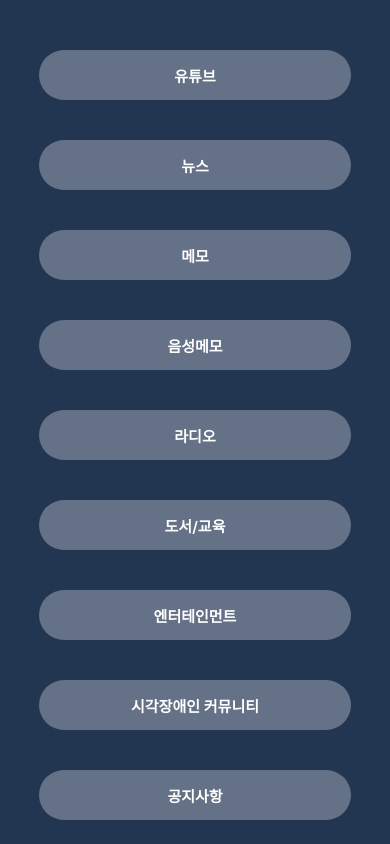
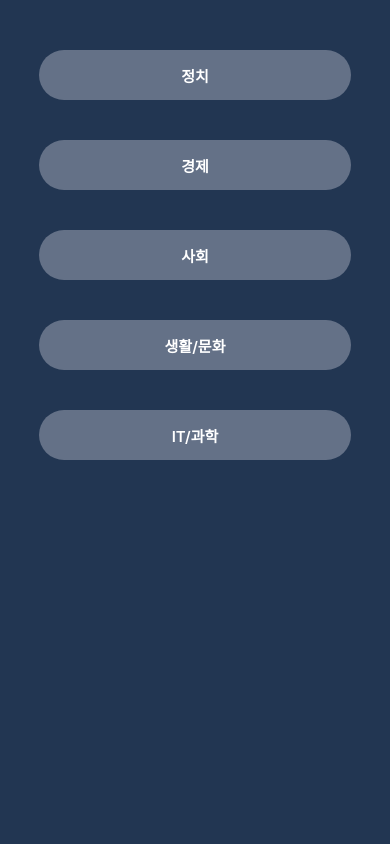
Before and after one commit to phi52227/crawling, a React Native app: screen /KukminIlbo in a window 390 px wide. Built offline with nearby package versions, Linux system fonts and the light colour scheme.

Commit message:
add new site

```diff
--- a/App.tsx
+++ b/App.tsx
@@ -5,7 +5,12 @@ import {NavigationContainer} from '@react-navigation/native';
 import {createNativeStackNavigator} from '@react-navigation/native-stack';
 import type {NativeStackScreenProps} from '@react-navigation/native-stack';
 import MainMenu from './screens/MainMenu';
-import News from './screens/News';
+import NaverNews from './screens/NaverNews';
+import DongaIlbo from './screens/DongaIlbo';
+import JoongangIlbo from './screens/JoongangIlbo';
+import KukminIlbo from './screens/KukminIlbo';
+import YonhapNews from './screens/YonhapNews';
+import YtnNews from './screens/YtnNews';
 import ArticleList from './screens/ArticleList';
 import ArticleDetailPage from './screens/ArticleDetailPage';
 
@@ -13,7 +18,12 @@ const Stack = createNativeStackNavigator();
 
 type RootStackParamList = {
   MainMenu: undefined;
-  News: undefined;
+  NaverNews: undefined;
+  DongaIlbo: undefined;
+  JoongangIlbo: undefined;
+  KukminIlbo: undefined;
+  YonhapNews: undefined;
+  YtnNews: undefined;
   ArticleList: {section: string} | undefined;
   ArticleDetailPage: {article: any; index: number};
 };
@@ -23,8 +33,30 @@ export type mainMenuProps = NativeStackScreenProps<
   'MainMenu'
 >;
 
-export type newsProps = NativeStackScreenProps<RootStackParamList, 'News'>;
-
+export type naverNewsProps = NativeStackScreenProps<
+  RootStackParamList,
+  'NaverNews'
+>;
+export type dongaIlboProps = NativeStackScreenProps<
+  RootStackParamList,
+  'DongaIlbo'
+>;
+export type kukminIlboProps = NativeStackScreenProps<
+  RootStackParamList,
+  'KukminIlbo'
+>;
+export type ytnNewsProps = NativeStackScreenProps<
+  RootStackParamList,
+  'YtnNews'
+>;
+export type yonhapNewsProps = NativeStackScreenProps<
+  RootStackParamList,
+  'YonhapNews'
+>;
+export type joongangIlboProps = NativeStackScreenProps<
+  RootStackParamList,
+  'JoongangIlbo'
+>;
 export type articleListProps = NativeStackScreenProps<
   RootStackParamList,
   'ArticleList'
@@ -44,7 +76,12 @@ function App() {
           headerShown: false,
         }}>
         <Stack.Screen name="MainMenu" component={MainMenu} />
-        <Stack.Screen name="News" component={News} />
+        <Stack.Screen name="NaverNews" component={NaverNews} />
+        <Stack.Screen name="DongaIlbo" component={DongaIlbo} />
+        <Stack.Screen name="KukminIlbo" component={KukminIlbo} />
+        <Stack.Screen name="YtnNews" component={YtnNews} />
+        <Stack.Screen name="YonhapNews" component={YonhapNews} />
+        <Stack.Screen name="JoongangIlbo" component={JoongangIlbo} />
         <Stack.Screen name="ArticleList" component={ArticleList} />
         <Stack.Screen name="ArticleDetailPage" component={ArticleDetailPage} />
       </Stack.Navigator>
--- a/screens/News.tsx
+++ b/screens/DongaIlbo.tsx
@@ -1,14 +1,16 @@
 import React from 'react';
 import {Text, StyleSheet, View, TouchableOpacity} from 'react-native';
 
-import {newsProps} from '../App';
+import {dongaIlboProps} from '../App';
 
 const fieldList = [
   {title: '정치', section: '1'},
   {title: '경제', section: '2'},
   {title: '사회', section: '3'},
-  {title: '생활/문화', section: '4'},
-  {title: 'IT/과학', section: '5'},
+  {title: '문화', section: '4'},
+  {title: '국제', section: '5'},
+  {title: '연예', section: '6'},
+  {title: '스포츠', section: '7'},
 ];
 
 const fieldBtn = (
@@ -27,7 +29,7 @@ const fieldBtn = (
   );
 };
 
-const News = ({navigation}: newsProps) => {
+const DongaIlbo = ({navigation}: dongaIlboProps) => {
   return (
     <View style={styles.container}>
       {fieldList.map((element, index) =>
@@ -61,4 +63,4 @@ const styles = StyleSheet.create({
   },
 });
 
-export default News;
+export default DongaIlbo;
--- /dev/null
+++ b/screens/JoongangIlbo.tsx
@@ -0,0 +1,64 @@
+import React from 'react';
+import {Text, StyleSheet, View, TouchableOpacity} from 'react-native';
+
+import {joongangIlboProps} from '../App';
+
+const fieldList = [
+  {title: '정치', section: '1'},
+  {title: '경제', section: '2'},
+  {title: '사회', section: '3'},
+  {title: '생활/문화', section: '4'},
+  {title: 'IT/과학', section: '5'},
+];
+
+const fieldBtn = (
+  title: String,
+  section: string,
+  index: React.Key,
+  navigate: Function,
+) => {
+  return (
+    <TouchableOpacity
+      style={styles.button}
+      key={index}
+      onPress={() => navigate('ArticleList', {section: section})}>
+      <Text style={styles.menuText}>{title}</Text>
+    </TouchableOpacity>
+  );
+};
+
+const JoongangIlbo = ({navigation}: joongangIlboProps) => {
+  return (
+    <View style={styles.container}>
+      {fieldList.map((element, index) =>
+        fieldBtn(element.title, element.section, index, navigation.navigate),
+      )}
+    </View>
+  );
+};
+
+const styles = StyleSheet.create({
+  container: {
+    flex: 1,
+    alignItems: 'center',
+    backgroundColor: '#223652',
+    paddingTop: 50,
+  },
+  button: {
+    width: '80%',
+    height: 50,
+    borderRadius: 25,
+    alignSelf: 'center',
+    justifyContent: 'center',
+    marginBottom: 40,
+    backgroundColor: '#647187',
+  },
+  menuText: {
+    fontSize: 15,
+    textAlign: 'center',
+    fontWeight: '600',
+    color: 'white',
+  },
+});
+
+export default JoongangIlbo;
--- /dev/null
+++ b/screens/KukminIlbo.tsx
@@ -0,0 +1,64 @@
+import React from 'react';
+import {Text, StyleSheet, View, TouchableOpacity} from 'react-native';
+
+import {kukminIlboProps} from '../App';
+
+const fieldList = [
+  {title: '정치', section: '1'},
+  {title: '경제', section: '2'},
+  {title: '사회', section: '3'},
+  {title: '생활/문화', section: '4'},
+  {title: 'IT/과학', section: '5'},
+];
+
+const fieldBtn = (
+  title: String,
+  section: string,
+  index: React.Key,
+  navigate: Function,
+) => {
+  return (
+    <TouchableOpacity
+      style={styles.button}
+      key={index}
+      onPress={() => navigate('ArticleList', {section: section})}>
+      <Text style={styles.menuText}>{title}</Text>
+    </TouchableOpacity>
+  );
+};
+
+const KukminIlbo = ({navigation}: kukminIlboProps) => {
+  return (
+    <View style={styles.container}>
+      {fieldList.map((element, index) =>
+        fieldBtn(element.title, element.section, index, navigation.navigate),
+      )}
+    </View>
+  );
+};
+
+const styles = StyleSheet.create({
+  container: {
+    flex: 1,
+    alignItems: 'center',
+    backgroundColor: '#223652',
+    paddingTop: 50,
+  },
+  button: {
+    width: '80%',
+    height: 50,
+    borderRadius: 25,
+    alignSelf: 'center',
+    justifyContent: 'center',
+    marginBottom: 40,
+    backgroundColor: '#647187',
+  },
+  menuText: {
+    fontSize: 15,
+    textAlign: 'center',
+    fontWeight: '600',
+    color: 'white',
+  },
+});
+
+export default KukminIlbo;
--- a/screens/MainMenu.tsx
+++ b/screens/MainMenu.tsx
@@ -22,15 +22,12 @@ import {mainMenuProps} from '../App';
 // } from 'react-native/Libraries/NewAppScreen';
 
 const menuList = [
-  {title: '유튜브', screen: 'Youtube'},
-  {title: '뉴스', screen: 'News'},
-  {title: '메모', screen: 'Memo'},
-  {title: '음성메모', screen: 'VoiceRecord'},
-  {title: '라디오', screen: 'Radio'},
-  {title: '도서/교육', screen: 'BookEdu'},
-  {title: '엔터테인먼트', screen: 'Entertainment'},
-  {title: '시각장애인 커뮤니티', screen: 'Community'},
-  {title: '공지사항', screen: 'Notice'},
+  {title: '네이버뉴스', screen: 'NaverNews'},
+  {title: '동아일보', screen: 'DongaIlbo'},
+  {title: '국민일보', screen: 'KukminIlbo'},
+  {title: 'YTN', screen: 'YtnNews'},
+  {title: '연합뉴스', screen: 'YonhapNews'},
+  {title: '중앙일보', screen: 'JoongangIlbo'},
 ];
 
 const MenuBtn = (
--- /dev/null
+++ b/screens/NaverNews.tsx
@@ -0,0 +1,64 @@
+import React from 'react';
+import {Text, StyleSheet, View, TouchableOpacity} from 'react-native';
+
+import {naverNewsProps} from '../App';
+
+const fieldList = [
+  {title: '정치', section: '1'},
+  {title: '경제', section: '2'},
+  {title: '사회', section: '3'},
+  {title: '생활/문화', section: '4'},
+  {title: 'IT/과학', section: '5'},
+];
+
+const fieldBtn = (
+  title: String,
+  section: string,
+  index: React.Key,
+  navigate: Function,
+) => {
+  return (
+    <TouchableOpacity
+      style={styles.button}
+      key={index}
+      onPress={() => navigate('ArticleList', {section: section})}>
+      <Text style={styles.menuText}>{title}</Text>
+    </TouchableOpacity>
+  );
+};
+
+const NaverNews = ({navigation}: naverNewsProps) => {
+  return (
+    <View style={styles.container}>
+      {fieldList.map((element, index) =>
+        fieldBtn(element.title, element.section, index, navigation.navigate),
+      )}
+    </View>
+  );
+};
+
+const styles = StyleSheet.create({
+  container: {
+    flex: 1,
+    alignItems: 'center',
+    backgroundColor: '#223652',
+    paddingTop: 50,
+  },
+  button: {
+    width: '80%',
+    height: 50,
+    borderRadius: 25,
+    alignSelf: 'center',
+    justifyContent: 'center',
+    marginBottom: 40,
+    backgroundColor: '#647187',
+  },
+  menuText: {
+    fontSize: 15,
+    textAlign: 'center',
+    fontWeight: '600',
+    color: 'white',
+  },
+});
+
+export default NaverNews;
--- /dev/null
+++ b/screens/YonhapNews.tsx
@@ -0,0 +1,64 @@
+import React from 'react';
+import {Text, StyleSheet, View, TouchableOpacity} from 'react-native';
+
+import {yonhapNewsProps} from '../App';
+
+const fieldList = [
+  {title: '정치', section: '1'},
+  {title: '경제', section: '2'},
+  {title: '사회', section: '3'},
+  {title: '생활/문화', section: '4'},
+  {title: 'IT/과학', section: '5'},
+];
+
+const fieldBtn = (
+  title: String,
+  section: string,
+  index: React.Key,
+  navigate: Function,
+) => {
+  return (
+    <TouchableOpacity
+      style={styles.button}
+      key={index}
+      onPress={() => navigate('ArticleList', {section: section})}>
+      <Text style={styles.menuText}>{title}</Text>
+    </TouchableOpacity>
+  );
+};
+
+const YonhapNews = ({navigation}: yonhapNewsProps) => {
+  return (
+    <View style={styles.container}>
+      {fieldList.map((element, index) =>
+        fieldBtn(element.title, element.section, index, navigation.navigate),
+      )}
+    </View>
+  );
+};
+
+const styles = StyleSheet.create({
+  container: {
+    flex: 1,
+    alignItems: 'center',
+    backgroundColor: '#223652',
+    paddingTop: 50,
+  },
+  button: {
+    width: '80%',
+    height: 50,
+    borderRadius: 25,
+    alignSelf: 'center',
+    justifyContent: 'center',
+    marginBottom: 40,
+    backgroundColor: '#647187',
+  },
+  menuText: {
+    fontSize: 15,
+    textAlign: 'center',
+    fontWeight: '600',
+    color: 'white',
+  },
+});
+
+export default YonhapNews;
--- /dev/null
+++ b/screens/YtnNews.tsx
@@ -0,0 +1,64 @@
+import React from 'react';
+import {Text, StyleSheet, View, TouchableOpacity} from 'react-native';
+
+import {ytnNewsProps} from '../App';
+
+const fieldList = [
+  {title: '정치', section: '1'},
+  {title: '경제', section: '2'},
+  {title: '사회', section: '3'},
+  {title: '생활/문화', section: '4'},
+  {title: 'IT/과학', section: '5'},
+];
+
+const fieldBtn = (
+  title: String,
+  section: string,
+  index: React.Key,
+  navigate: Function,
+) => {
+  return (
+    <TouchableOpacity
+      style={styles.button}
+      key={index}
+      onPress={() => navigate('ArticleList', {section: section})}>
+      <Text style={styles.menuText}>{title}</Text>
+    </TouchableOpacity>
+  );
+};
+
+const YtnNews = ({navigation}: ytnNewsProps) => {
+  return (
+    <View style={styles.container}>
+      {fieldList.map((element, index) =>
+        fieldBtn(element.title, element.section, index, navigation.navigate),
+      )}
+    </View>
+  );
+};
+
+const styles = StyleSheet.create({
+  container: {
+    flex: 1,
+    alignItems: 'center',
+    backgroundColor: '#223652',
+    paddingTop: 50,
+  },
+  button: {
+    width: '80%',
+    height: 50,
+    borderRadius: 25,
+    alignSelf: 'center',
+    justifyContent: 'center',
+    marginBottom: 40,
+    backgroundColor: '#647187',
+  },
+  menuText: {
+    fontSize: 15,
+    textAlign: 'center',
+    fontWeight: '600',
+    color: 'white',
+  },
+});
+
+export default YtnNews;
```
